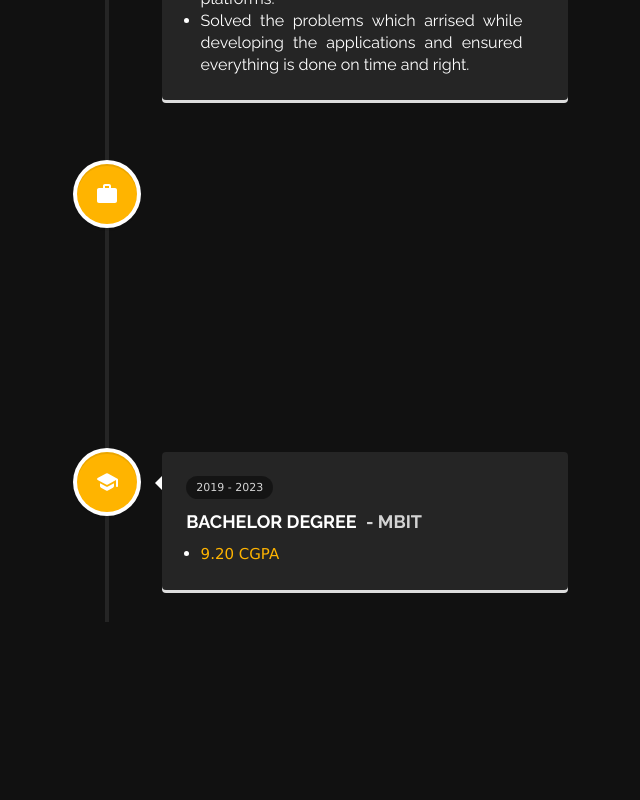
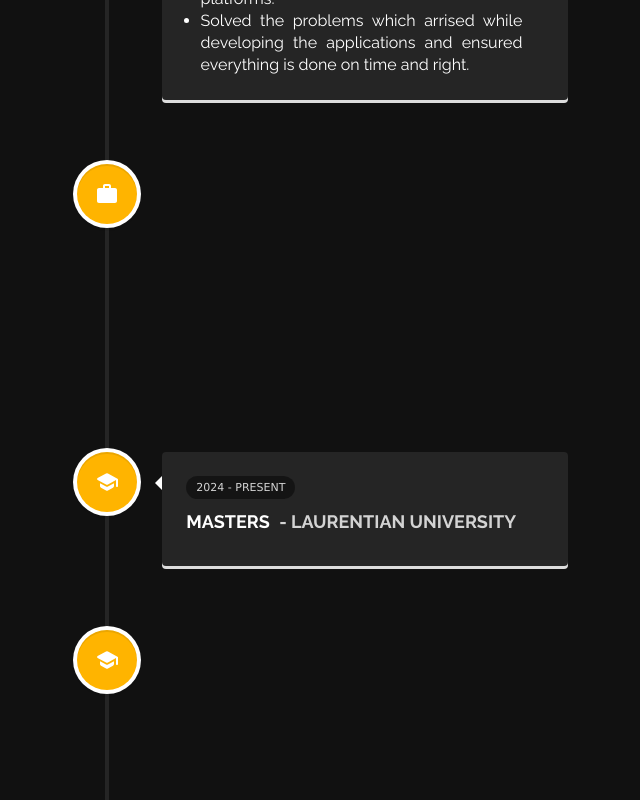
Before and after one commit to anish0103/My-Website, a React (Create React App) app: page /about in a window 1280 px wide. Shown: the part 2848-3648 px from the top of the page, without its empty margins (533-1173 px from the left). Before the commit the page ends 3470 px from the top, so only its background shows below. Built offline with nearby package versions, Linux system fonts and the light colour scheme.

Commit message:
Added new education

```diff
--- a/src/Pages/AboutPage/about.js
+++ b/src/Pages/AboutPage/about.js
@@ -124,6 +124,22 @@
                 iconStyle={{ background: "#ffb400", color: "#fff" }}
               >
                 <div className="aboutpage-expedusubcontainer">
+                  <span>2024 - PRESENT</span>
+                  <h5>MASTERS <span> - LAURENTIAN UNIVERSITY</span></h5>
+                  {/* <ul>
+                    <li className="grades"><p>9.20 CGPA</p></li>
+                  </ul> */}
+                </div>
+              </VerticalTimelineElement>
+            </VerticalTimeline>
+            <VerticalTimeline>
+              <VerticalTimelineElement
+                icon={<SchoolRoundedIcon />}
+                position={"left"}
+                className="vertical-timeline-element--work"
+                iconStyle={{ background: "#ffb400", color: "#fff" }}
+              >
+                <div className="aboutpage-expedusubcontainer">
                   <span>2019 - 2023</span>
                   <h5>BACHELOR DEGREE <span> - MBIT</span></h5>
                   <ul>
```
